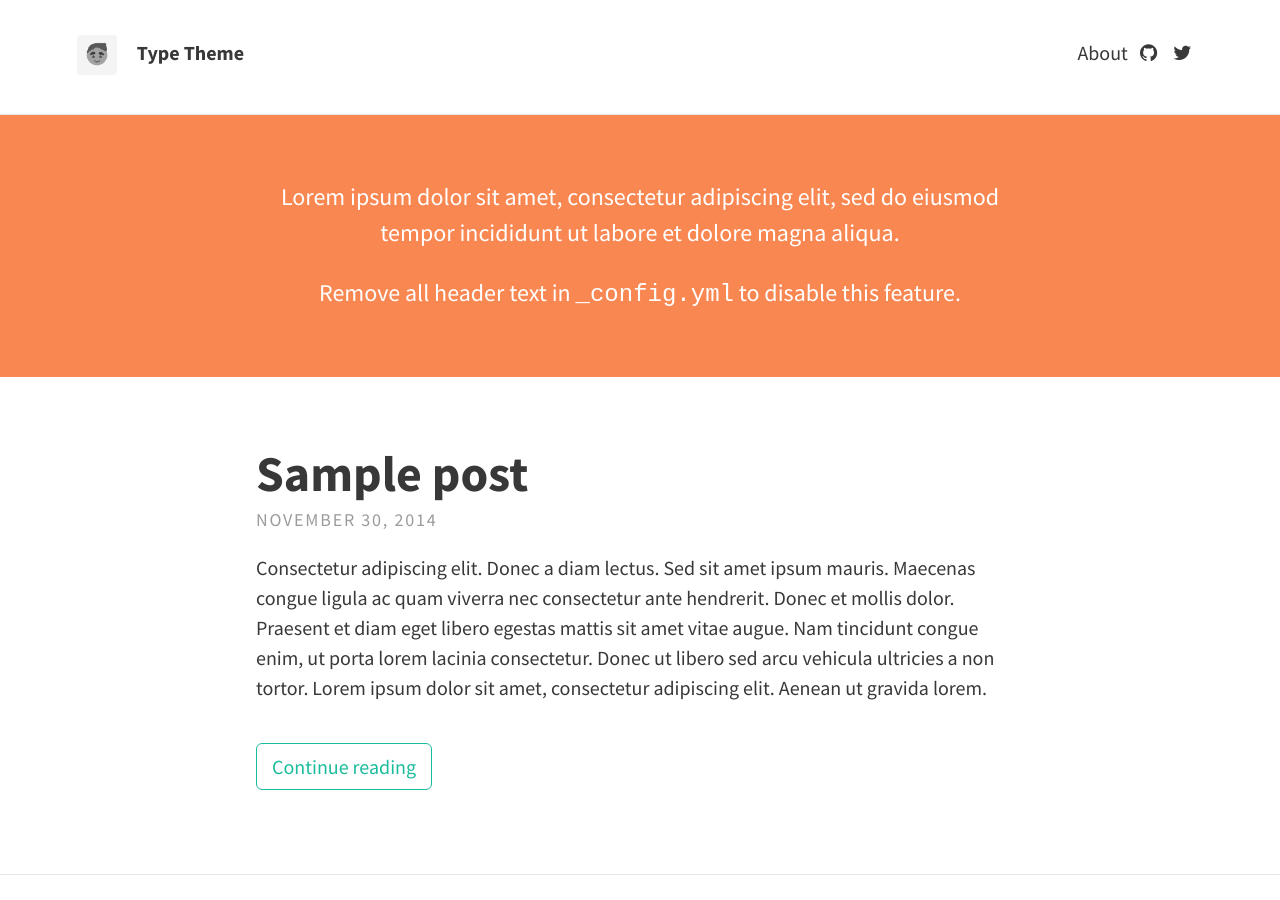
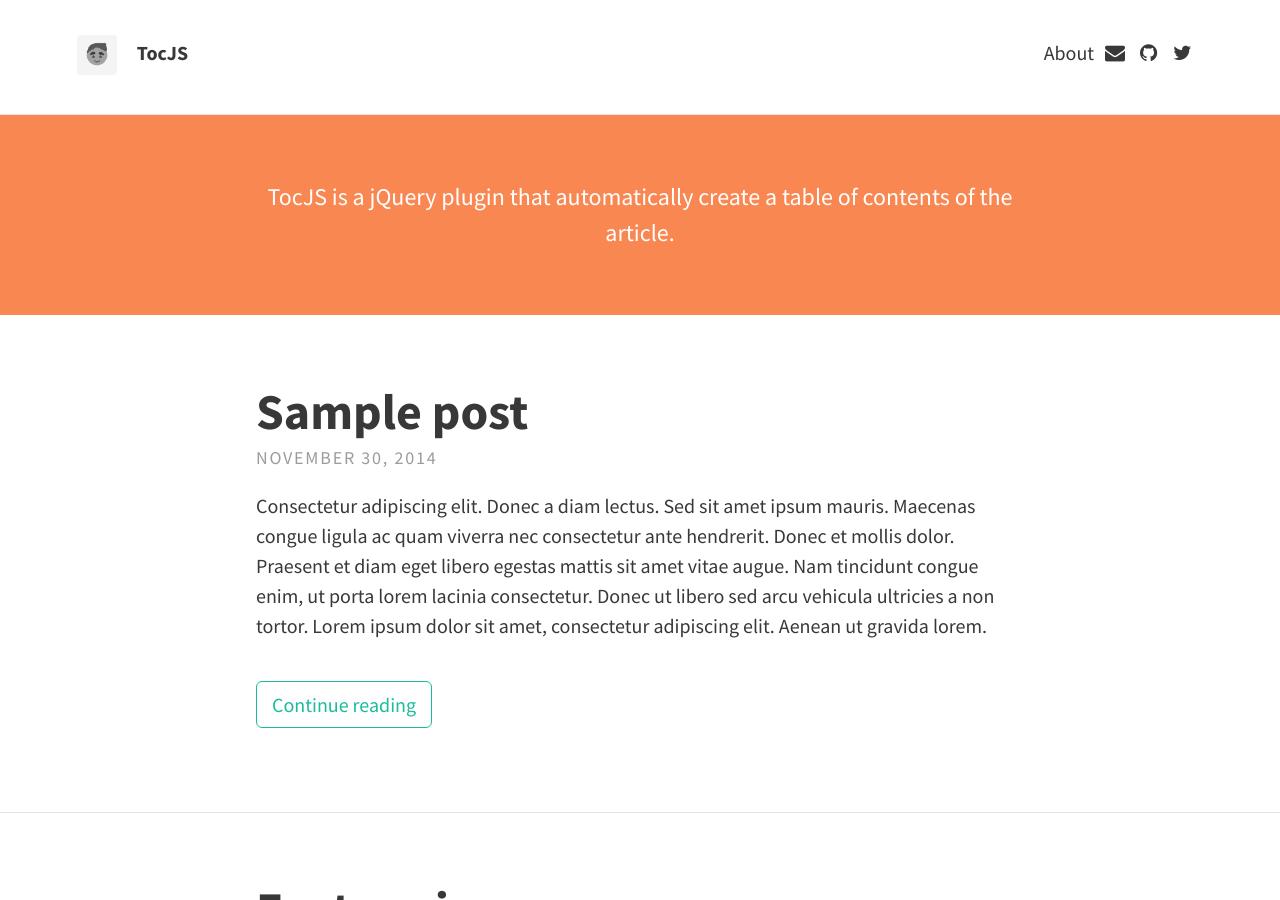
Before and after one commit to spidersAgency/tocjs, a Jekyll site: the page built from docs/index.html, in a window 1280 px wide and 900 px high. Built offline with Jekyll 4.4.1, drawn with Linux system fonts in a browser that asks for light colours; nearby versions of some CDN libraries; the list of posts is cut into pages by our own code.

Commit message:
Modified _config.yml in docs

```diff
--- a/docs/_config.yml
+++ b/docs/_config.yml
@@ -1,33 +1,31 @@
 # SITE CONFIGURATION
-baseurl: "" # the subpath of your site, e.g. /blog/
-url: "http://example.com" # the base hostname & protocol for your site
+baseurl: "/tocjs" # the subpath of your site, e.g. /blog/
+url: "https://ejointjp.github.io" # the base hostname & protocol for your site
 
 # THEME-SPECIFIC CONFIGURATION
 theme_settings:
   # Meta
-  title: Type Theme
+  title: TocJS
   avatar: avatar.png
   gravatar: # Email MD5 hash
-  description: "A website with blog posts and pages" # used by search engines
+  description: "A jQuery plugin that automatically create a table of contents of the article." # used by search engines
 
   # Header and footer text
   header_text: >
-     <p>Lorem ipsum dolor sit amet, consectetur adipiscing elit, sed do eiusmod tempor incididunt ut labore et dolore magna aliqua.</p>
-
-     <p>Remove all header text in <code>_config.yml</code> to disable this feature.</p>
+    <p>TocJS is a jQuery plugin that automatically create a table of contents of the article.</p>
   header_text_feature_image:
   footer_text: >
-   Powered by <a href="http://jekyllrb.com">Jekyll</a> with <a href="https://rohanchandra.github.io/project/type/">Type Theme</a>
+   &copy; 2017 <a href="http://e-joint.jp">e-JOINT.jp</a> Powered by <a href="http://jekyllrb.com">Jekyll</a> with <a href="https://rohanchandra.github.io/project/type/">Type Theme</a>
 
   # Icons
   rss: false
-  email_address: # Full email address, e.g. "sam@example.com"
+  email_address: mail@e-joint.jp # Full email address, e.g. "sam@example.com"
   behance:
   bitbucket:
   dribbble:
   facebook:
   flickr:
-  github: "rohanchandra/type-theme"
+  github: "ejointjp/tocjs"
   google_plus:
   instagram:
   linkedin:  # Full URL
@@ -37,7 +35,7 @@ theme_settings:
   stack_exchange:  # Full URL
   steam:
   tumblr:
-  twitter: "twitter"
+  twitter: "ejointjp"
   wordpress:
   youtube:
 
```
